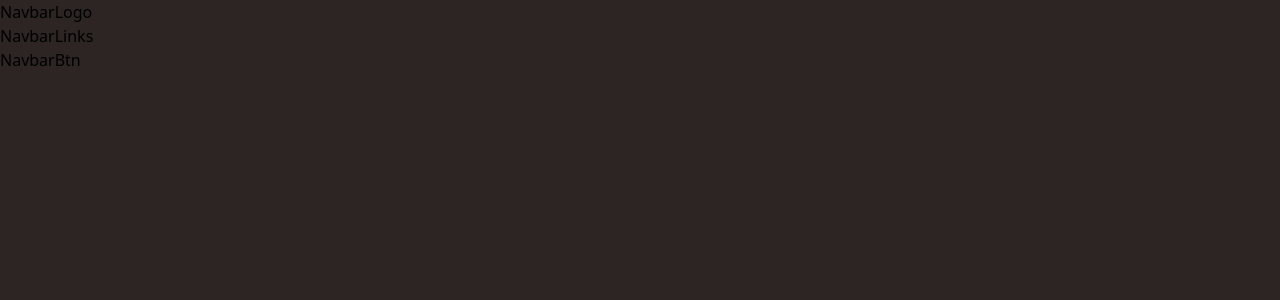
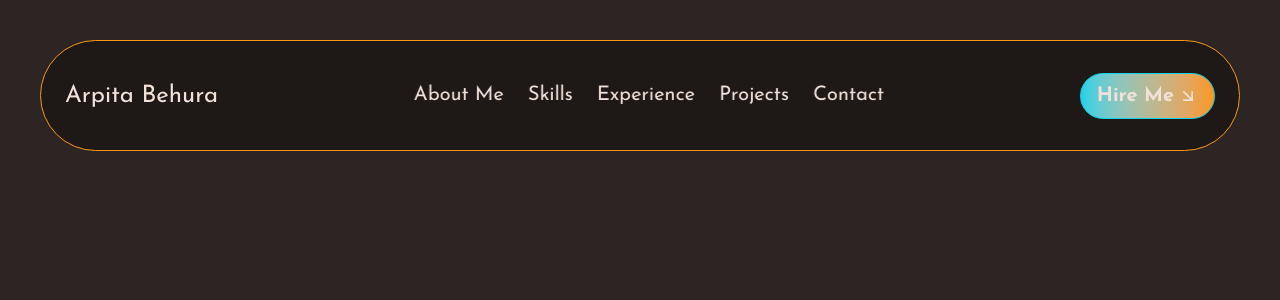
Before and after one commit to AnkitaB5007/ab-portfolio, a React (Vite) app: page / in a window 1280 px wide. Shown: the top 300 px of the page. Built offline with nearby package versions, Linux system fonts and the light colour scheme.

Commit message:
Navbar comp completion

```diff
--- a/package.json
+++ b/package.json
@@ -13,6 +13,7 @@
     "@tailwindcss/vite": "^4.1.4",
     "react": "^19.0.0",
     "react-dom": "^19.0.0",
+    "react-icons": "^5.5.0",
     "tailwindcss": "^4.1.4"
   },
   "devDependencies": {
--- a/src/App.css
+++ b/src/App.css
@@ -0,0 +1,42 @@
+#root {
+    max-width: 1280px;
+    margin: 0 auto;
+    padding: 2rem;
+    text-align: center;
+}
+
+.logo {
+    height: 6em;
+    padding: 1.5em;
+    will-change: filter;
+    transition: filter 300ms;
+}
+.logo:hover {
+    filter: drop-shadow(0 0 2em #646cffaa);
+}
+.logo.react:hover {
+    filter: drop-shadow(0 0 2em #61dafbaa);
+}
+
+@keyframes logo-spin {
+    from {
+        transform: rotate(0deg);
+    }
+    to {
+        transform: rotate(360deg);
+    }
+}
+
+@media (prefers-reduced-motion: no-preference) {
+    a:nth-of-type(2) .logo {
+        animation: logo-spin infinite 20s linear;
+    }
+}
+
+.card {
+    padding: 2em;
+}
+
+.read-the-docs {
+    color: #888;
+}
--- a/src/App.tsx
+++ b/src/App.tsx
@@ -5,7 +5,7 @@ function App() {
 
 
   return (
-      <main>
+      <main className="font-body">
         <NavbarMain/>
       </main>
   )
--- a/src/components/navbar/NavbarBtn.tsx
+++ b/src/components/navbar/NavbarBtn.tsx
@@ -1,8 +1,15 @@
+import { LuArrowDownRight } from "react-icons/lu";
 const NavbarBtn = () => {
     return (
-        <div>
-            NavbarBtn
-        </div>
+        <button className="px-4 py-2 rounded-full text-xl font-bold text-white border-cyan border
+        flex items-center gap-1 bg-gradient-to-r from-cyan to-orange hover:border-orange
+        hover:scale-110 hover:shadow-cyan
+        transition-all duration-500">
+            Hire Me
+            <div className='sm:hidden md:block'>
+                <LuArrowDownRight />
+            </div>
+        </button>
     );
 };
 
--- a/src/components/navbar/NavbarLinks.tsx
+++ b/src/components/navbar/NavbarLinks.tsx
@@ -1,8 +1,30 @@
+interface LinkItem {
+    link: string;
+    section: string;
+}
+
+const links: LinkItem[] = [
+    { link: "About Me", section: "about" },
+    { link: "Skills", section: "skills" },
+    { link: "Experience", section: "experience" },
+    { link: "Projects", section: "projects" },
+    { link: "Contact", section: "contact" },
+];
+
 const NavbarLinks = () => {
     return (
-        <div>
-            NavbarLinks
-        </div>
+        <ul className="flex lg:flex-row sm:flex-col gap-6 text-white font-body lg:relative sm:absolute sm:top-[120%] text-center left-[50%] -translate-x-[50%] lg:text-md sm:text-xl sm:bg-cyan/30 backdrop-blur-lg lg:bg-black sm:w-full py-4">
+            {links.map((link, index) => {
+                return (
+                    <li key={index} className="group">
+                        <a className="cursor-pointer text-white hover:text-cyan transition-all duration-500">
+                            {link.link}
+                        </a>
+                        <div className="mx-auto bg-cyan w-0 group-hover:w-full h-[1px] transition-all duration-500"></div>
+                    </li>
+                );
+            })}
+        </ul>
     );
 };
 
--- a/src/components/navbar/NavbarLogo.tsx
+++ b/src/components/navbar/NavbarLogo.tsx
@@ -1,7 +1,8 @@
 const NavbarLogo = () => {
     return (
         <div>
-            NavbarLogo
+            <h1 className="text-white text-2xl sm:hidden md:block">Arpita Behura</h1>
+            <h1 className="text-white font-special font-extrabold text-4xl sm:block md:hidden">AB</h1>
         </div>
     );
 };
--- a/src/components/navbar/NavbarMain.tsx
+++ b/src/components/navbar/NavbarMain.tsx
@@ -1,14 +1,27 @@
 import NavbarBtn from "./NavbarBtn";
 import NavbarLinks from "./NavbarLinks";
 import NavbarLogo from "./NavbarLogo";
+import { GiHamburgerMenu } from "react-icons/gi";
+import {useState} from "react";
 
 const NavbarMain = () => {
+    const [menuOpen, setMenuOpen] = useState(false);
+    const toggleMenu = () => {
+        setMenuOpen(!menuOpen);
+    }
     return (
-        <nav>
-            <div>
+        <nav className="max-w-[1300px] mx-auto w-full  px-4 fixed left-[50%] -translate-x-[50%] z-20 flex gap-4 mt-2">
+            <div className="flex justify-between w-full max-w-[1200px] mx-auto  bg-black items-center p-6 rounded-r-full rounded-l-full border-orange border-[0.5px]">
                 <NavbarLogo/>
-                <NavbarLinks/>
+                <div className={`${menuOpen} ? 'sm:block': 'sm:hidden' lg:block`}>
+                    <NavbarLinks/>
+                </div>
                 <NavbarBtn/>
+            </div>
+            <div className="flex lg:hidden sm:block p-6 bg-black items-center justify-center rounded-full border-[0.5px] border-orange">
+                <button className="text-2xl p-3 border-orange rounded-full text-white" onClick={toggleMenu}>
+                    <GiHamburgerMenu />
+                </button>
             </div>
         </nav>
     );
--- a/src/index.css
+++ b/src/index.css
@@ -9,6 +9,12 @@ body {
 @theme {
   --font-body: "Josefin Sans", "sans-serif";
   --font-special: "Nunito", "sans-serif";
+
+  --sm: "350px";
+  --md: "768px";
+  --lg: "1024px";
+  --xl: "1280px";
+  --2xl: "1536px";
 
   --color-brown: #53423e;
   --color-lightBrown: #645550;
@@ -25,3 +31,25 @@ body {
   --color-lightGrey: #978580;
   --color-darkGrey: #3f4441;
 }
+
+@layer utilities {
+  .shadow-cyan {
+    box-shadow: 0px 0px 20px 0px rgba(94, 206, 220, 0.5);
+  }
+
+  .shadow-cyan-big {
+    box-shadow: 10px 10px 1000px 500px rgba(94, 206, 220, 0.3);
+  }
+
+  .shadow-cyan-medium {
+    box-shadow: 10px 10px 200px 150px rgba(94, 206, 220, 0.5);
+  }
+
+  .shadow-orange-big {
+    box-shadow: 10px 10px 10000px 500px rgba(240, 169, 79, 0.3);
+  }
+
+  .shadow-orange-medium {
+    box-shadow: 10px 10px 2000px 150px rgba(240, 169, 79, 0.5);
+  }
+}
```
Also changed, not shown: 1 other file (tests, documents, lock files or other folders).
